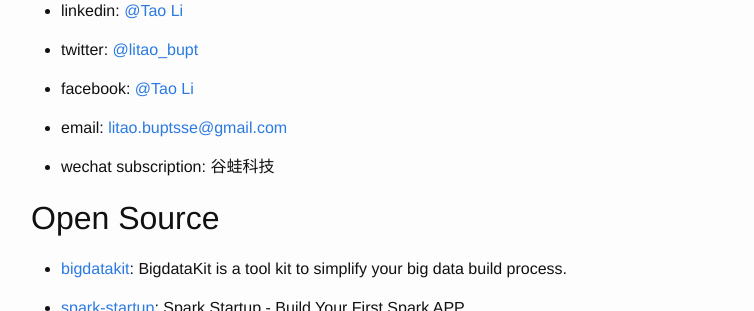
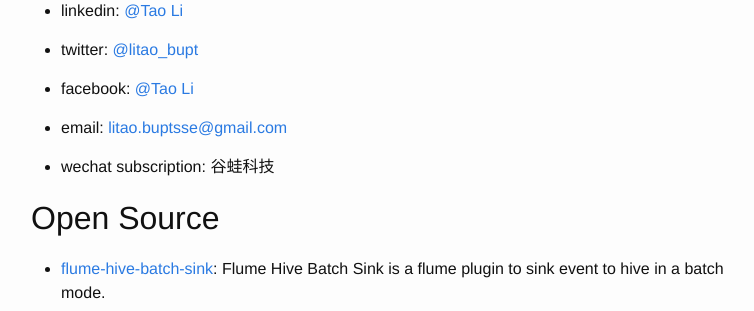
Before and after one commit to litao-buptsse/litao-buptsse.github.io, a Jekyll site: the page built from about.md, in a window 1280 px wide and 900 px high, scrolled down 627 px, cut to the strip 0-311 px from the top of the window. Shown: the whole strip, without its empty margins (239-993 px from the left). Built offline with Jekyll 4.4.1, drawn with Linux system fonts in a browser that asks for light colours.

Commit message:
Update about.md

```diff
--- a/about.md
+++ b/about.md
@@ -36,6 +36,8 @@ permalink: /about/
 
 ## Open Source
 
+* [flume-hive-batch-sink](http://www.guaver.info/flume-hive-batch-sink): Flume Hive Batch Sink is a flume plugin to sink event to hive in a batch mode.
+
 * [bigdatakit](http://www.guaver.info/bigdatakit): BigdataKit is a tool kit to simplify your big data build process.
 
 * [spark-startup](http://www.guaver.info/spark-startup): Spark Startup - Build Your First Spark APP
```
